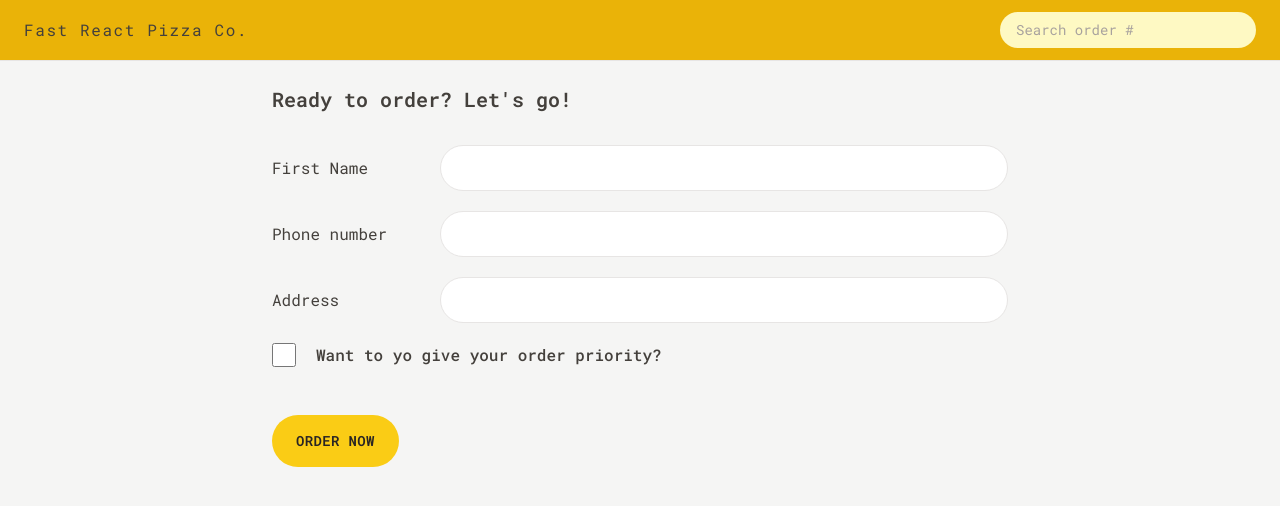
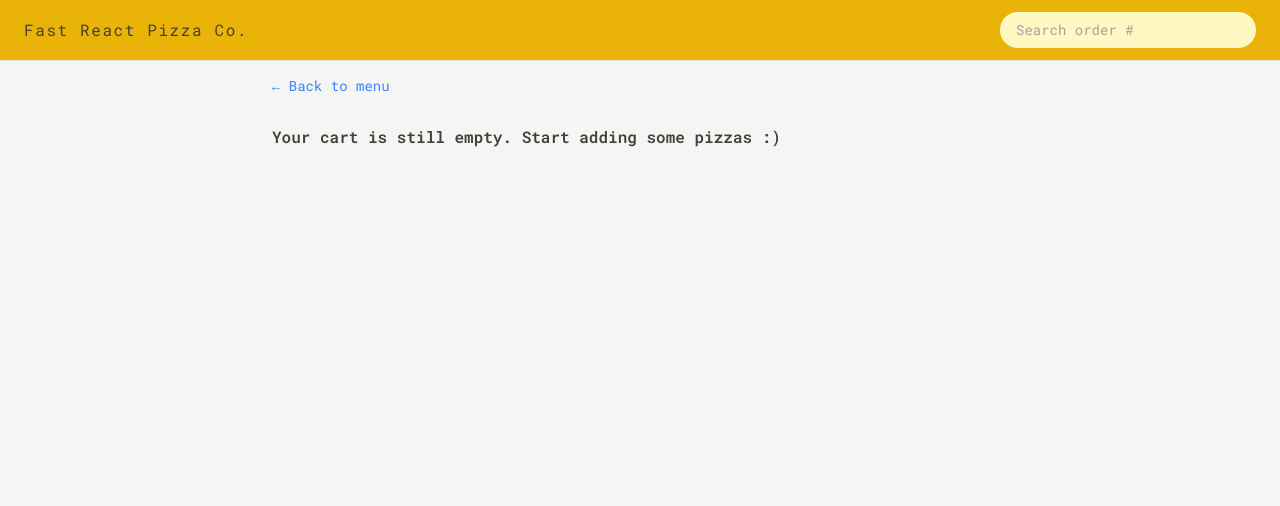
Before and after one commit to atefehnaseri/tastyHub-react-app, a React (Vite) app: page /order/new in a window 1280 px wide. Shown: the top 506 px of the page. Built offline with nearby package versions, Linux system fonts and the light colour scheme.

Commit message:
feat(order): clear cart in createOrder page

```diff
--- a/src/features/order/CreateOrder.jsx
+++ b/src/features/order/CreateOrder.jsx
@@ -1,8 +1,14 @@
 import { useState } from 'react';
 import { Form, redirect, useActionData, useNavigation } from 'react-router-dom';
+import { useSelector } from 'react-redux';
+
+import Button from '../ui/Button';
+import { getCart, getTotalCartPrice } from '../cart/cartSlice';
+import EmptyCart from '../cart/EmptyCart';
 import { createOrder } from '../../services/apiRestaurant';
-import Button from '../ui/Button';
-import { useSelector } from 'react-redux';
+import store from '../../store';
+import { clearCart } from '../cart/cartSlice';
+import { formatCurrency } from '../../utils/helpers';
 
 // https://uibakery.io/regex-library/phone-number
 const isValidPhone = (str) =>
@@ -35,14 +41,21 @@ const fakeCart = [
 ];
 
 function CreateOrder() {
+  const [withPriority, setWithPriority] = useState(false);
   const username = useSelector((state) => state.user.username);
+
+  const cart = useSelector(getCart);
+  const totalCartPrice = useSelector(getTotalCartPrice);
+  const priorityPrice = withPriority ? totalCartPrice * 0.2 : 0;
+  const totalPrice = totalCartPrice + priorityPrice;
 
   const navigation = useNavigation();
   const isSubmitting = navigation.state === 'submitting';
+
   const formErrors = useActionData();
-  // const [withPriority, setWithPriority] = useState(false);
-  const cart = fakeCart;
+  // const cart = fakeCart;
 
+  if (!cart.length) return <EmptyCart />;
   return (
     <div className="px-4 py-6">
       <h2 className="mb-8 text-xl font-semibold">Ready to order? Let's go!</h2>
@@ -91,8 +104,8 @@ function CreateOrder() {
             type="checkbox"
             name="priority"
             id="priority"
-            // value={withPriority}
-            // onChange={(e) => setWithPriority(e.target.checked)}
+            value={withPriority}
+            onChange={(e) => setWithPriority(e.target.checked)}
           />
           <label htmlFor="priority" className="font-medium">
             Want to yo give your order priority?
@@ -100,9 +113,12 @@ function CreateOrder() {
         </div>
 
         <div>
+          {/* for getting access to the cart data within. action function */}
           <input type="hidden" name="cart" value={JSON.stringify(cart)} />
           <Button disabled={isSubmitting} className="input" type="primary">
-            {isSubmitting ? 'Placing order...' : 'Order now'}
+            {isSubmitting
+              ? 'Placing order...'
+              : `Order now from ${formatCurrency(totalPrice)}`}
           </Button>
         </div>
       </Form>
@@ -117,7 +133,7 @@ export async function action({ request }) {
   const order = {
     ...data,
     cart: JSON.parse(data.cart),
-    priority: data.priority === 'on',
+    priority: data.priority === 'true',
   };
   const errors = {};
   //check some validations
@@ -127,7 +143,9 @@ export async function action({ request }) {
 
   //if everything is ok, then create the order and redirect to the order page
   const newOrder = await createOrder(order);
-  console.log(newOrder);
+  //DO NOT OVERUSE THIS APPROACH, IT IS NOT THE BEST PRACTICE
+  store.dispatch(clearCart());
   return redirect(`/order/${newOrder.id}`);
 }
+
 export default CreateOrder;
--- a/src/features/order/Order.jsx
+++ b/src/features/order/Order.jsx
@@ -64,7 +64,7 @@ function Order() {
   return (
     <div className="space-y-8 px-4 py-6">
       <div className="flex flex-wrap items-center justify-between gap-2">
-        <h2 className="text-xl font-semibold">Ordeer #{id} status</h2>
+        <h2 className="text-xl font-semibold">Order #{id} status</h2>
 
         <div className="space-x-2">
           {priority && (
```
